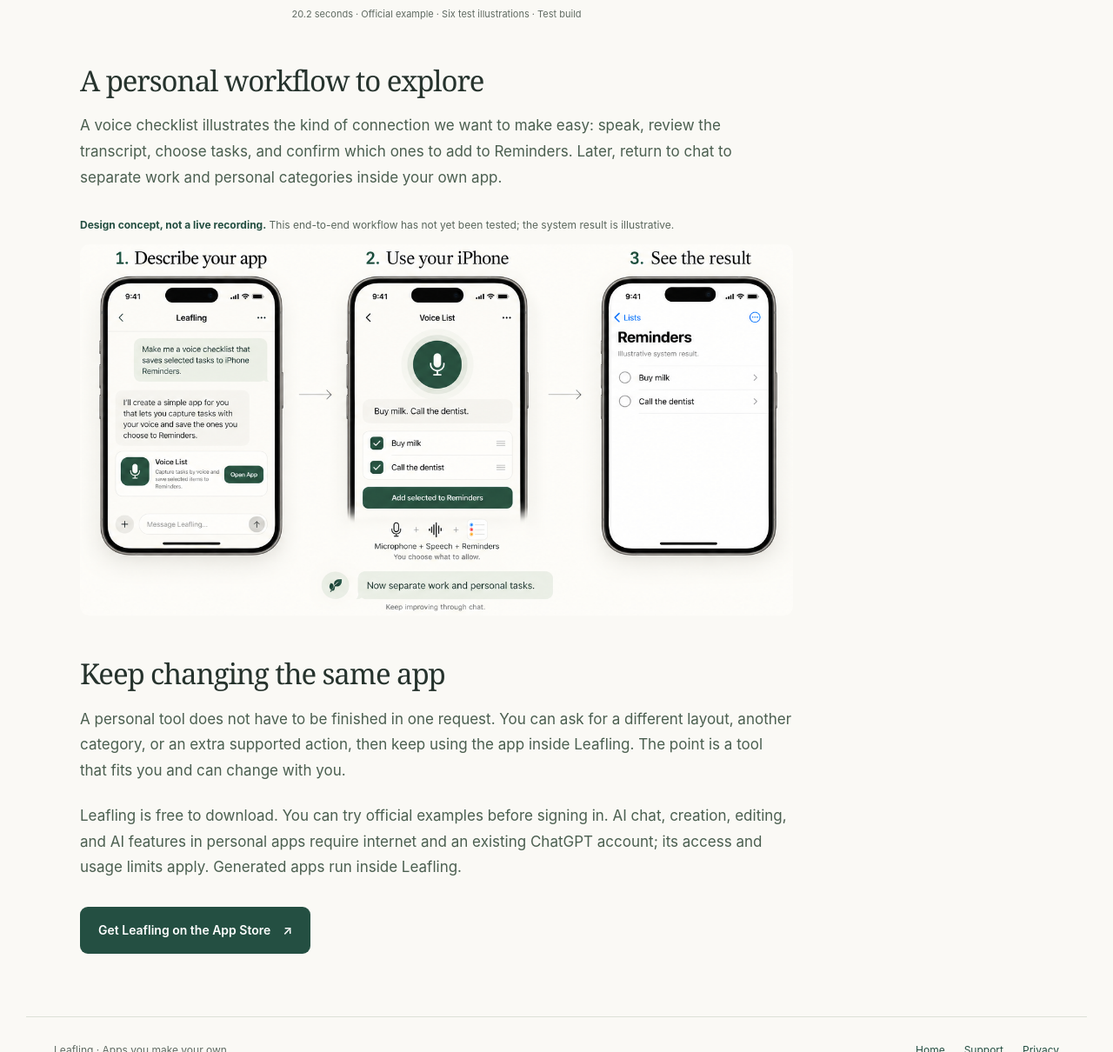
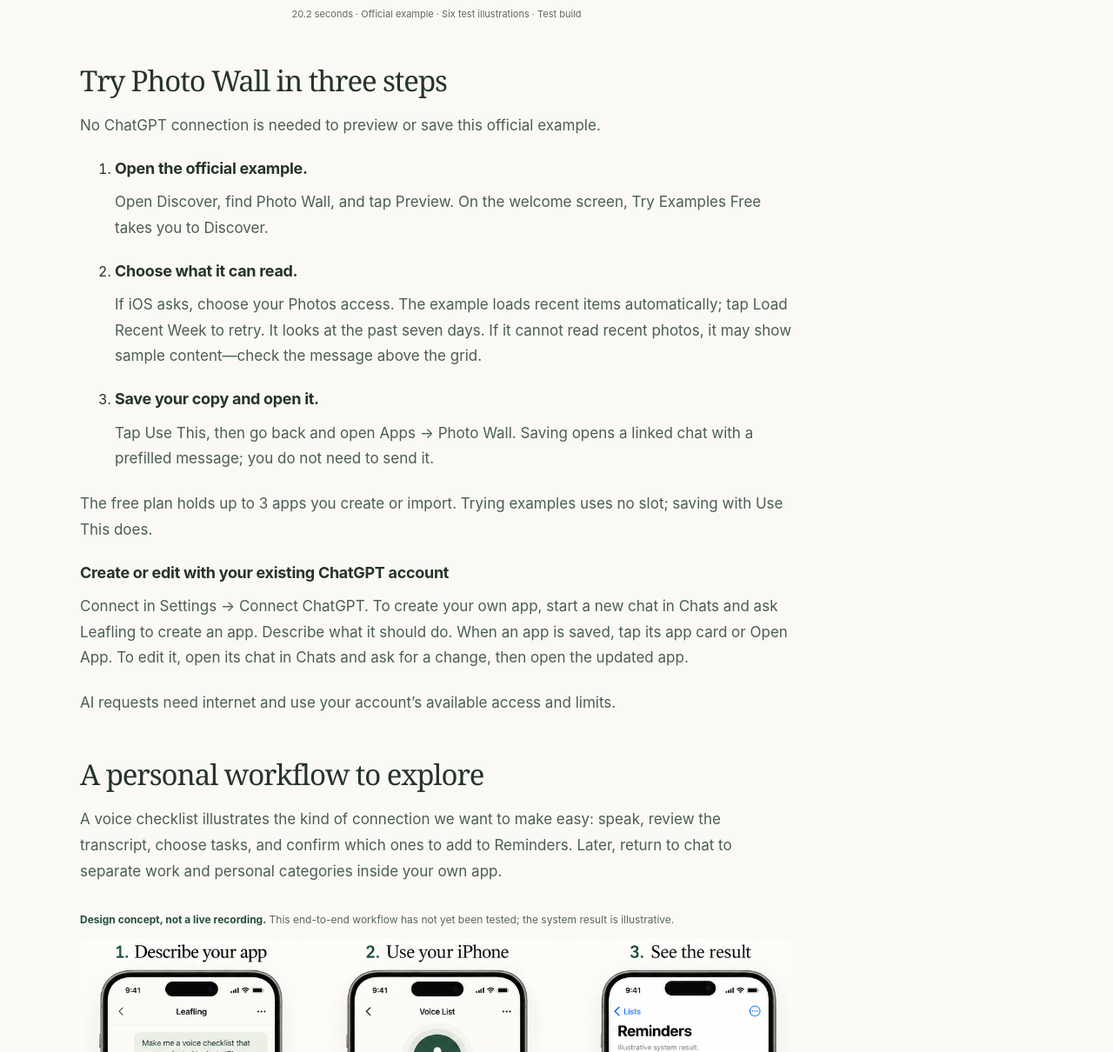
Before and after one commit to wisonlin/Leafling, a Jekyll site: the page built from _pages/native-apps-update.html, in a window 1280 px wide and 1400 px high, scrolled down 1521 px, cut to the strip 190-1400 px from the top of the window. Shown: the whole strip at 87% size. Built offline with Jekyll 4.4.1, drawn with Linux system fonts in a browser that asks for light colours.

Commit message:
完善 Photo Wall 自助步骤并接入 Threads 来源统计

```diff
--- a/_pages/native-apps-update.html
+++ b/_pages/native-apps-update.html
@@ -38,6 +38,19 @@
     <p>The video below shows the official Photo Wall example reading six test illustrations through limited Photos access, saving the example, and opening it from Apps. It is a real, continuous Simulator recording from Leafling 1.5.4 (7), a test build. Photos permission was prepared before recording.</p>
     <p>This demonstrates the official example’s connection to Photos, saving, and first opening. It does not show ChatGPT creating the app, a Reminders write, or use on a later day.</p>
     <figure class="proof-video update-video"><video controls playsinline preload="none" poster="{{ '/assets/native-relaunch/photo-wall-result.png' | relative_url }}" aria-label="Real Simulator recording of Photo Wall using limited Photos access"><source src="{{ '/assets/native-relaunch/photo-wall-demo.mp4' | relative_url }}" type="video/mp4"><track kind="captions" src="{{ '/assets/native-relaunch/photo-wall-demo.vtt' | relative_url }}" srclang="en" label="English" default></video><figcaption>20.2 seconds · Official example · Six test illustrations · Test build</figcaption></figure>
+    <section id="try-photo-wall" aria-labelledby="photo-wall-help-title">
+      <h2 id="photo-wall-help-title">Try Photo Wall in three steps</h2>
+      <p>No ChatGPT connection is needed to preview or save this official example.</p>
+      <ol class="self-help-steps">
+        <li><h3>Open the official example.</h3><p>Open Discover, find Photo Wall, and tap Preview. On the welcome screen, Try Examples Free takes you to Discover.</p></li>
+        <li><h3>Choose what it can read.</h3><p>If iOS asks, choose your Photos access. The example loads recent items automatically; tap Load Recent Week to retry. It looks at the past seven days. If it cannot read recent photos, it may show sample content—check the message above the grid.</p></li>
+        <li><h3>Save your copy and open it.</h3><p>Tap Use This, then go back and open Apps → Photo Wall. Saving opens a linked chat with a prefilled message; you do not need to send it.</p></li>
+      </ol>
+      <p>The free plan holds up to 3 apps you create or import. Trying examples uses no slot; saving with Use This does.</p>
+      <h3>Create or edit with your existing ChatGPT account</h3>
+      <p>Connect in Settings → Connect ChatGPT. To create your own app, start a new chat in Chats and ask Leafling to create an app. Describe what it should do. When an app is saved, tap its app card or Open App. To edit it, open its chat in Chats and ask for a change, then open the updated app.</p>
+      <p>AI requests need internet and use your account’s available access and limits.</p>
+    </section>
     <h2>A personal workflow to explore</h2>
     <p>A voice checklist illustrates the kind of connection we want to make easy: speak, review the transcript, choose tasks, and confirm which ones to add to Reminders. Later, return to chat to separate work and personal categories inside your own app.</p>
     <figure class="update-concept"><figcaption class="concept-label"><strong>Design concept, not a live recording.</strong> This end-to-end workflow has not yet been tested; the system result is illustrative.</figcaption><img src="{{ '/assets/native-relaunch/native-workflow-panels-v2.png' | relative_url }}" alt="Design concept: describe a Voice List app in chat, review selected tasks, and confirm adding them to Reminders. The pictured system result is illustrative."></figure>
@@ -48,5 +61,6 @@
   </div>
 </main>
 <footer class="shell"><span>Leafling · Apps you make your own</span><nav aria-label="Help"><a href="{{ '/' | relative_url }}">Home</a><a href="{{ '/support/' | relative_url }}">Support</a><a href="{{ '/privacypolicy/' | relative_url }}">Privacy</a></nav></footer>
+{% include web-analytics.html %}
 </body>
 </html>
--- a/assets/web-analytics.js
+++ b/assets/web-analytics.js
@@ -6,7 +6,7 @@
   var cfg;
   try { cfg = JSON.parse(node.textContent); } catch (_) { return; }
   var settings = cfg.analytics || {}, registry = cfg.registry || {};
-  var allowedPaths = ['/Leafling/', '/Leafling/support/', '/Leafling/privacypolicy/', '/Leafling/changelog/'];
+  var allowedPaths = ['/Leafling/', '/Leafling/support/', '/Leafling/privacypolicy/', '/Leafling/changelog/', '/Leafling/updates/native-personal-apps/'];
   if (!settings.enabled || location.protocol !== 'https:' || location.hostname !== 'wisonlin.github.io' ||
       allowedPaths.indexOf(location.pathname) === -1) return;
   var params = new URLSearchParams(location.search);
@@ -20,8 +20,12 @@
   // Accept complete registry tuples only; never transmit unknown/raw UTM or referrer values.
   var channel = channels.find(function (c) {
     return c.id === params.get('utm_source') && c.medium === params.get('utm_medium') &&
-      c.campaign === params.get('utm_campaign') && c.content === params.get('utm_content');
+      c.campaign === params.get('utm_campaign') &&
+      [c.content].concat(c.content_variants || []).indexOf(params.get('utm_content')) !== -1;
   }) || direct;
+  var content = [channel.content].concat(channel.content_variants || []).find(function (value) {
+    return value === params.get('utm_content');
+  }) || channel.content;
   var preferenceKey = 'leafling_analytics_preference_v1';
   var preference = null, session = null, pageSent = false;
   try { preference = localStorage.getItem(preferenceKey); } catch (_) { /* Memory-only choice still works. */ }
@@ -46,7 +50,7 @@
     if (!session) session = 'web_' + crypto.randomUUID();
     var properties = {
       distinct_id: session, session_id: session, platform: 'web', flow: 'website', schema_version: 1,
-      channel: channel.id, campaign: channel.campaign, content: channel.content,
+      channel: channel.id, campaign: channel.campaign, content: content,
       page_path: location.pathname, cta_location: cta, is_internal: internal,
       $process_person_profile: false, $geoip_disable: true, $ip: null
     };
```
Also changed, not shown: _data/growth_channels.json (+24 -0 lines).
